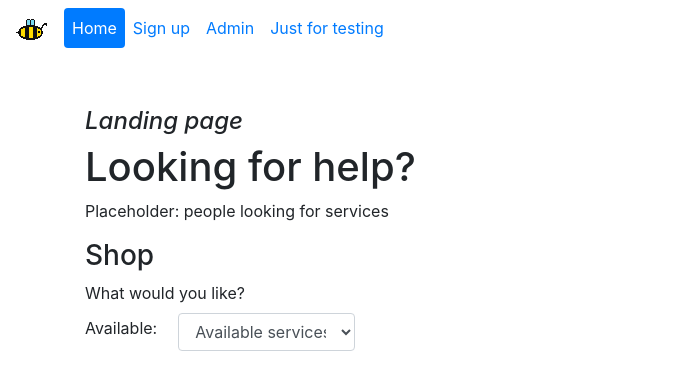
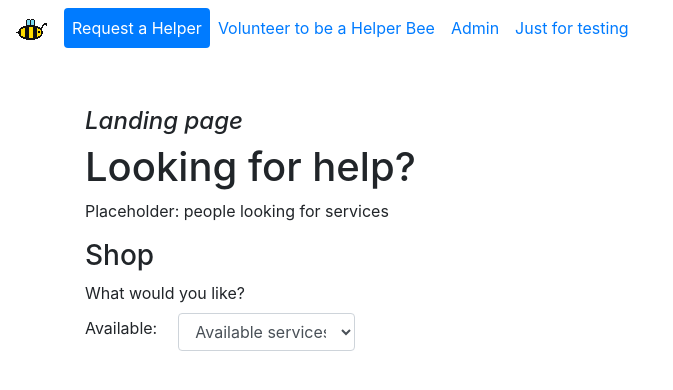
Before and after one commit to CoolidgeCornerSchool/helperbees, a Jekyll site: the page built from index.html, in a window 1280 px wide. Shown: the top 390 px of the page, without its empty margins (0-673 px from the left). Built offline with Jekyll 4.4.1, drawn with Linux system fonts in a browser that asks for light colours; comment, search, counter and statistics services are not loaded.

Commit message:
change "Sign Up", to more clear language
change "Home" as well

thanks to @futuresuzi for the suggestions!

```diff
--- a/_config.yml
+++ b/_config.yml
@@ -1,2 +1,3 @@
 plugins:
     - jekyll-redirect-from
+title: Helper Bees
--- a/_data/tabs.yml
+++ b/_data/tabs.yml
@@ -1,8 +1,8 @@
 - tab: home
-  name: Home
+  name: Request a Helper
   url: /
 - tab: signup
-  name: Sign up
+  name: Volunteer to be a Helper Bee
   url: /signup
 - tab: admin
   name: Admin
--- a/_includes/head.html
+++ b/_includes/head.html
@@ -9,11 +9,7 @@
 
 
     <title>
-      {% if page.title == "Home" %}
-      {{ site.title }} &middot; {{ site.tagline }}
-      {% else %}
       {{ page.title }} &middot; {{ site.title }}
-      {% endif %}
     </title>
 
     {% include bootstrap.html %}
--- a/index.html
+++ b/index.html
@@ -1,6 +1,6 @@
 ---
 tab: home
-title: Helper Bees
+title: Request a Helper
 layout: default
 ---
 
--- a/signup.html
+++ b/signup.html
@@ -1,6 +1,6 @@
 ---
 tab: signup
-title: Sign up
+title: Volunteer to be a Helper Bee
 layout: default
 ---
 
```
Also changed, not shown: docs/sequence.png, 1 other file.
